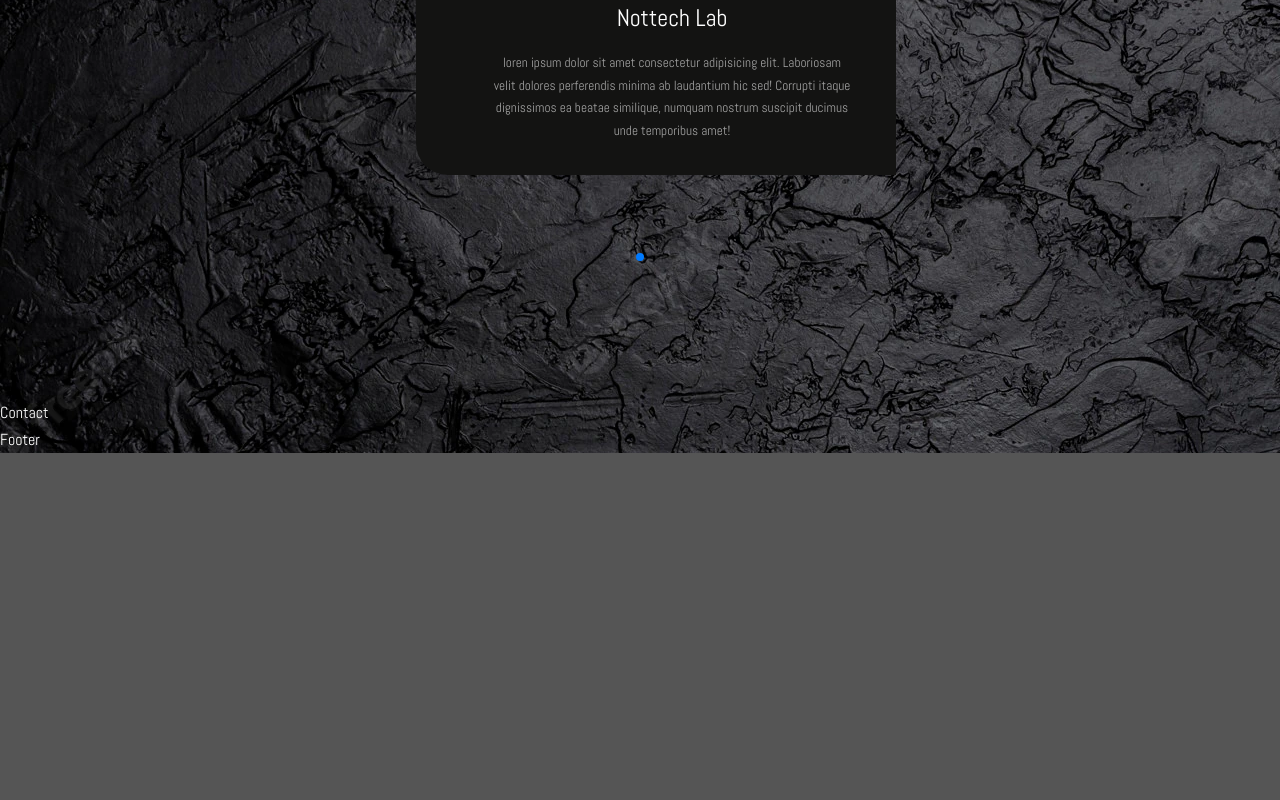
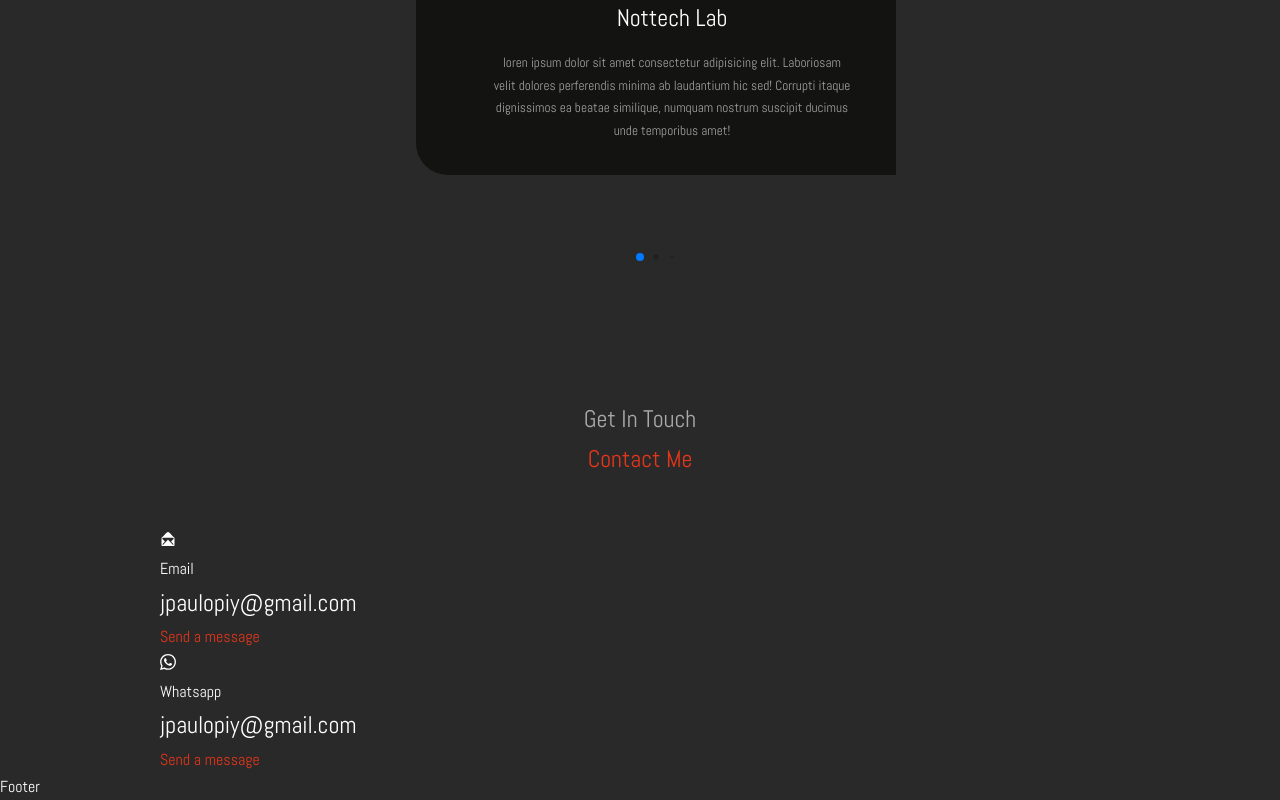
Before and after one commit to johngolem/Personnal-Website, a React (Create React App) app: page / in a window 1280 px wide. Shown: the part 5017-5817 px from the top of the page. Before the commit the page ends 5470 px from the top, so only its background shows below. Built offline with nearby package versions, Linux system fonts and the light colour scheme.

Commit message:
start work on contact page

```diff
--- a/src/components/contact/Contact.jsx
+++ b/src/components/contact/Contact.jsx
@@ -1,8 +1,34 @@
 import React from "react";
 import "./contact.css";
+import { IoIosMailOpen } from "react-icons/io";
 
+import { ImWhatsapp } from "react-icons/im";
 const Contact = () => {
-  return <section id="contact">Contact</section>;
+  return (
+    <section id="contact">
+      <h5>Get In Touch</h5>
+      <h2>Contact Me</h2>
+
+      <div className="container contact__container">
+        <div className="contact__options">
+          <article className="contact__option">
+            <IoIosMailOpen />
+            <h4>Email</h4>
+            <h5>jpaulopiy@gmail.com</h5>
+            <a href="mailto:jpaulopiy@gmail.com">Send a message</a>
+          </article>
+          <article className="contact__option">
+            <ImWhatsapp />
+            <h4>Whatsapp</h4>
+            <h5>jpaulopiy@gmail.com</h5>
+            <a href="mailto:jpaulopiy@gmail.com">Send a message</a>
+          </article>
+        </div>
+      </div>
+      {/* END OF CONTACT OPTIONS */}
+      <form action=""></form>
+    </section>
+  );
 };
 
 export default Contact;
--- a/src/index.css
+++ b/src/index.css
@@ -39,10 +39,10 @@
 body {
   font-family: "Abel", sans-serif;
   /* background: var(--color-bg); */
-  background: #555555;
+  background: #292929;
   color: var(--color-white);
   line-height: 1.7;
-  background-image: url(../src/assets/matter.webp);
+  /* background-image: url(../src/assets/matter.webp); */
   /* background-image: url(../src/assets/neo.jpeg); */
   height: 100%;
 
```
